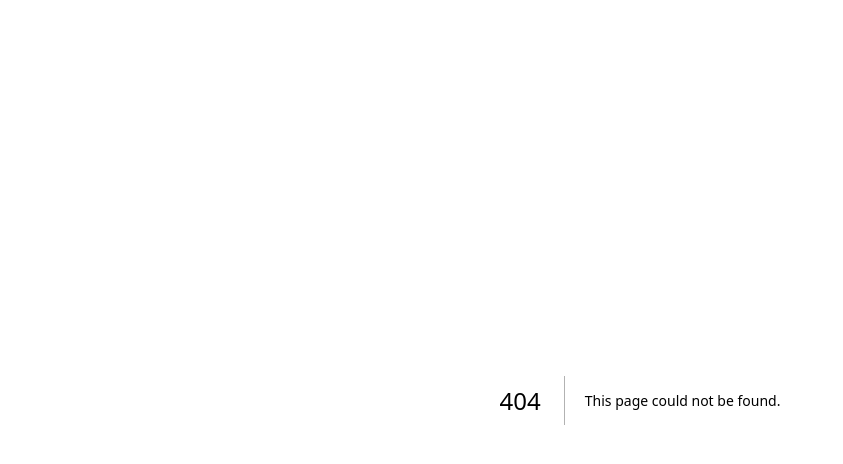
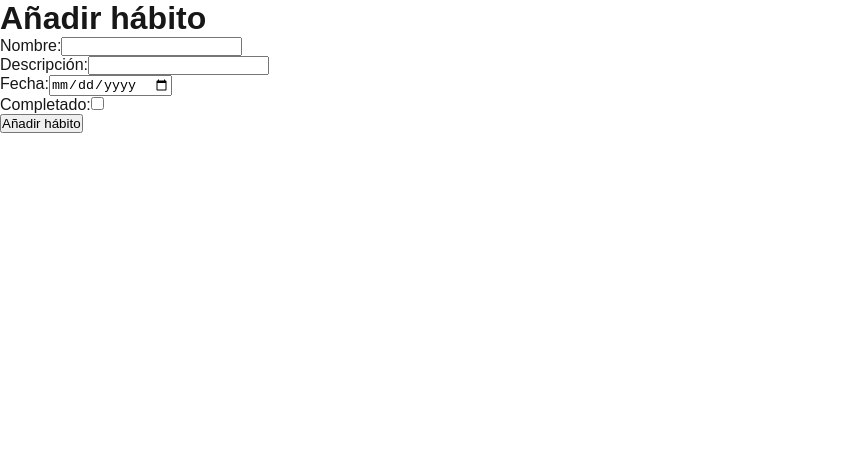
Before and after one commit to frandd07/ejercicio4fullstack, a Next.js app: page /habito/create in a window 1280 px wide. Before the commit this address had no page. Shown: the top 464 px of the page, without its empty margins (0-843 px from the left). Built offline with nearby package versions, Linux system fonts and the light colour scheme.

Commit message:
Update faltan validaciones y error en eliminar

```diff
--- a/src/app/api/habito/route.js
+++ b/src/app/api/habito/route.js
@@ -22,3 +22,23 @@ export async function PUT(request){
 
     return new Response(JSON.stringify({success: "Actualizado"}), {status:200})
 }
+
+export async function POST(request){
+    const body = await request.json()
+    const habito = body.habito
+    const{data: postData, error} = await supabase
+    .from("habito")
+    .insert(habito)
+
+    return new Response(JSON.stringify({success: "Actualizado"}), {status:200})
+}
+
+export async function DELETE(request){
+    const body = request.json()
+    const id = body.id
+    const{data: deleteData, error} = await supabase
+    .from("habito")
+    .delete()
+    .eq("id",id)
+    return new Response(JSON.stringify({success: "Eliminado con éxito"}), {status:200})
+}
--- /dev/null
+++ b/src/app/habito/create/page.js
@@ -0,0 +1,86 @@
+'use client'
+
+import { useState } from "react"
+
+export default function createHabito(){
+    const[nombre, setNombre] = useState("")
+    const[descripcion,setDescripcion] = useState("")
+    const[fecha, setFecha] = useState("")
+    const[completado,setCompletado] = useState(false)
+
+    async function crearHabito(){
+
+        let fechaUsuario = fecha;
+        if (fechaUsuario === "") {
+            fechaUsuario = new Date().toISOString().split("T")[0];
+        }
+
+        const response = await fetch("/api/habito", {
+            method: 'POST',
+            headers:{"content-type": "application/json"},
+            body: JSON.stringify({
+                habito: {
+                    nombre: nombre,
+                    descripcion: descripcion,
+                    fecha:fechaUsuario,
+                    completado: completado
+                }
+            })
+        })
+
+        if(response.ok){
+            alert("Hábito creado")
+            setNombre("")
+            setDescripcion("")
+            setFecha("")
+            setCompletado(false)
+        }
+    }
+
+    return(
+        <div>
+            <h1>Añadir hábito</h1>
+      <form onSubmit={crearHabito}>
+        <label>
+          Nombre:
+          <input
+            type="text"
+            value={nombre}
+            onChange={(e) => setNombre(e.target.value)}
+            required
+          />
+        </label>
+        <br />
+        <label>
+          Descripción:
+          <input
+            type="text"
+            value={descripcion}
+            onChange={(e) => setDescripcion(e.target.value)}
+            required
+          />
+        </label>
+        <br />
+        <label>
+          Fecha:
+          <input
+            type="date"
+            value={fecha}
+            onChange={(e) => setFecha(e.target.value)}
+          />
+        </label>
+        <br />
+        <label>
+          Completado:
+          <input
+            type="checkbox"
+            checked={completado}
+            onChange={(e) => setCompletado(e.target.checked)}
+          />
+        </label>
+        <br />
+        <input type="submit" value="Añadir hábito" />
+      </form>
+        </div>
+    )
+}
```
Also changed, not shown: src/app/habito/page.js (+22 -2 lines).
